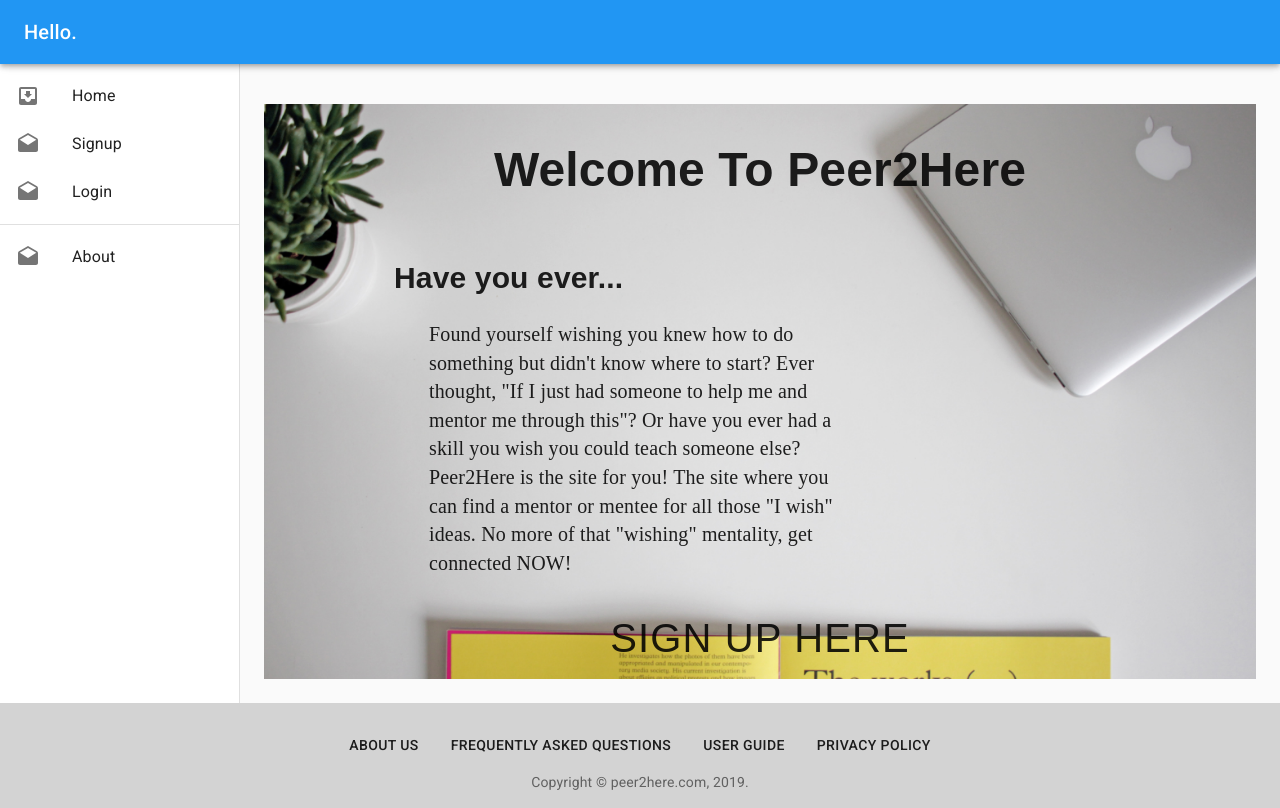
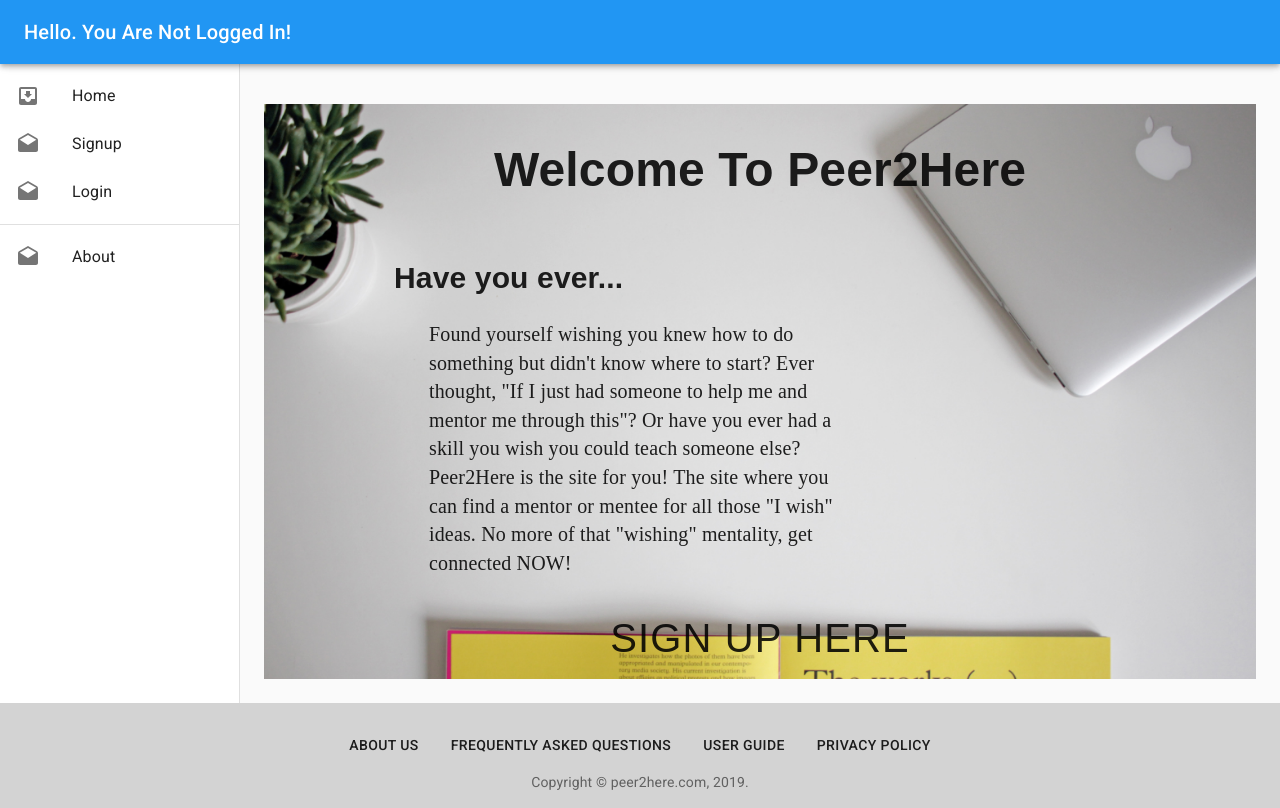
Before and after one commit to beb-at-ga/project3, a React (Create React App) app in the folder client/: page / in a window 1280 px wide. Built offline with nearby package versions, Linux system fonts and the light colour scheme.

Commit message:
Delete icon removed

```diff
--- a/client/src/components/nav/Nav.jsx
+++ b/client/src/components/nav/Nav.jsx
@@ -16,7 +16,6 @@ import InboxIcon from '@material-ui/icons/MoveToInbox';
 import IconButton from '@material-ui/core/IconButton';
 import MenuIcon from '@material-ui/icons/Menu';
 import DraftsIcon from '@material-ui/icons/Drafts';
-import DeleteIcon from '@material-ui/icons/DeleteForever';
 import PropTypes from 'prop-types';
 import AppBar from '@material-ui/core/AppBar';
 import Drawer from '@material-ui/core/Drawer';
@@ -118,7 +117,6 @@ const Nav = (props) => {
         </List>
         <Divider />
         <List component="nav" aria-label="TODO">
-            <DeleteIcon />
             <DeleteUser user={props.user}/>
         </List>
       </div>
@@ -143,7 +141,7 @@ const Nav = (props) => {
   if (props.user.firstname) {
     headerString = `Hi, ${props.user.firstname}!`;
   } else {
-    headerString = 'Hello.'
+    headerString = 'Hello. You Are Not Logged In!'
   }
 
   return (
```
